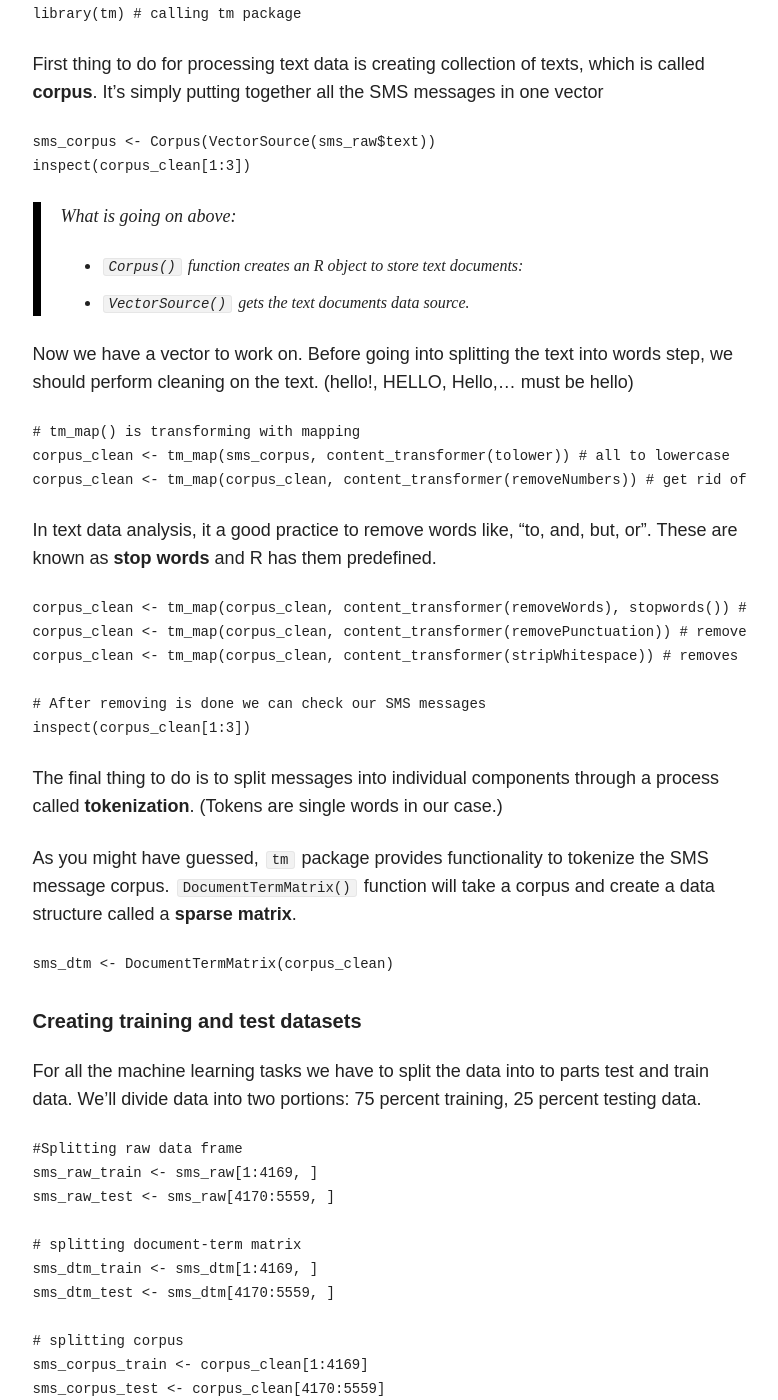
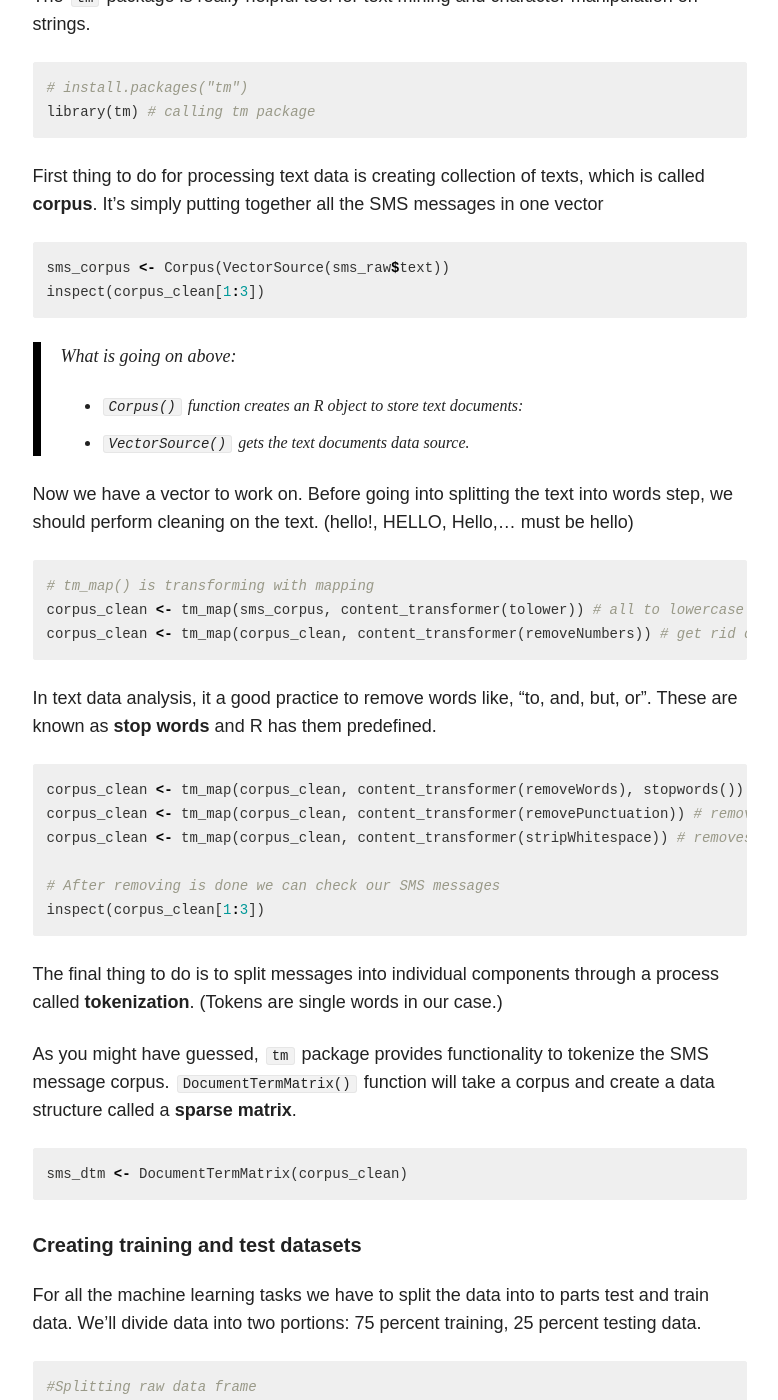
Before and after one commit to eneskemalergin/blog, a Jekyll site: the page built from _posts/blog/2016-06-01-classification_with_naive_bayes.md, in a window 1280 px wide and 1400 px high, scrolled down 5496 px. Shown: the whole window, without its empty margins (347-1125 px from the left). Built offline with Jekyll 4.4.1, drawn with Linux system fonts in a browser that asks for light colours; nearby versions of some CDN libraries; comment, search, counter and statistics services are not loaded; some of the changed text lies outside the part shown.

Commit message:
classification with naive bayes code snippets

````diff
--- a/_posts/blog/2016-06-01-classification_with_naive_bayes.md
+++ b/_posts/blog/2016-06-01-classification_with_naive_bayes.md
@@ -65,7 +65,7 @@ We can describe relationships between dependent events using __Bayes' theorem__.
 
 > Notation ```P(A|B)``` can be read as the probability of event A given that B is occured.
 
-```P(A|B)``` is also known as __conditional probability__, since the probability of A is dependent on what happend with event B.
+The ```P(A|B)``` is also known as __conditional probability__, since the probability of A is dependent on what happend with event B.
 
 ```
 P(A|B) = ( P(B|A)* P(A) )/ P(B) = P (A ∩ B) / P(B)
@@ -78,7 +78,7 @@ Addition to that we get word "Winner" is located in incoming message. The probab
 __Posterior probability__ measures how likely the message is to be spam, we can think of it as the left side of the equation.
 
 ```
-P(spam|Winner) = ( P(Winner|spam)*P(spam) ) / P(Winner)
+P(spam|Winner) = ( P(Winner|spam) * P(spam) ) / P(Winner)
 ```
 
 This is pretty much how commercial spam filters work nowadays, although they consider a much larger number of words simultaneously when computing the frequency and likelihood tables.
@@ -116,7 +116,7 @@ Let's try and see how well our spam filtering on SMS will do...
 
 The [source](https://raw.githubusercontent.com/brenden17/sklearnlab/master/spam/sms_spam.csv) contains text of SMS messages along with a label indicating whether the message is unwanted. __Junk are labeled as spam, and others labeled as ham.__
 
-```{r}
+```r
 # Getting the data from github source
 download.file(url="https://raw.githubusercontent.com/brenden17/sklearnlab/master/spam/sms_spam.csv", destfile="sms_spam.csv", method="curl")
 ```
@@ -124,7 +124,7 @@ download.file(url="https://raw.githubusercontent.com/brenden17/sklearnlab/master
 
 ### Step 2 - Exploring and Preparing the Data
 
-```{r}
+```r
 # adding the downloaded data to R
 sms_raw <- read.csv("./sms_spam.csv", stringsAsFactors = FALSE)
 str(sms_raw) # We have 2 variables, type and text
@@ -132,7 +132,7 @@ str(sms_raw) # We have 2 variables, type and text
 
 The ```type``` variable is currently a character vector. Since this is a categorical variable, it would be better to convert it to a factor:
 
-```{r}
+```r
 # Convert it to factor
 sms_raw$type <- factor(sms_raw$type)
 str(sms_raw$type)
@@ -144,7 +144,7 @@ Text data is really messy consists of words, numbers, spaces, and punctuation. W
 
 The ```tm``` package is really helpful tool for text mining and character manipulation on strings.
 
-```{r}
+```r
 # install.packages("tm")
 library(tm) # calling tm package
 ```
@@ -152,7 +152,7 @@ library(tm) # calling tm package
 
 First thing to do for processing text data is creating collection of texts, which is called __corpus__. It's simply putting together all the SMS messages in one vector
 
-```{r}
+```r
 sms_corpus <- Corpus(VectorSource(sms_raw$text))
 inspect(corpus_clean[1:3])
 ```
@@ -164,7 +164,7 @@ inspect(corpus_clean[1:3])
 Now we have a vector to work on. Before going into splitting the text into words step, we should perform cleaning on the text. (hello!, HELLO, Hello,... must be hello)
 
 
-```{r}
+```r
 # tm_map() is transforming with mapping
 corpus_clean <- tm_map(sms_corpus, content_transformer(tolower)) # all to lowercase
 corpus_clean <- tm_map(corpus_clean, content_transformer(removeNumbers)) # get rid of all numbers
@@ -172,7 +172,7 @@ corpus_clean <- tm_map(corpus_clean, content_transformer(removeNumbers)) # get r
 
 In text data analysis, it a good practice to remove words like, "to, and, but, or". These are known as __stop words__ and R has them predefined.
 
-```{r}
+```r
 corpus_clean <- tm_map(corpus_clean, content_transformer(removeWords), stopwords()) # remove all stopwords
 corpus_clean <- tm_map(corpus_clean, content_transformer(removePunctuation)) # removes all punctuation
 corpus_clean <- tm_map(corpus_clean, content_transformer(stripWhitespace)) # removes additional white space
@@ -186,7 +186,7 @@ The final thing to do is to split messages into individual components through a
 As you might have guessed, ```tm``` package provides functionality to tokenize the SMS message corpus. ```DocumentTermMatrix()``` function will take a corpus and create a data structure called a __sparse matrix__.
 
 
-```{r}
+```r
 sms_dtm <- DocumentTermMatrix(corpus_clean)
 ```
 
@@ -194,7 +194,7 @@ sms_dtm <- DocumentTermMatrix(corpus_clean)
 
 For all the machine learning tasks we have to split the data into to parts test and train data. We'll divide data into two portions: 75 percent training, 25 percent testing data.
 
-```{r}
+```r
 #Splitting raw data frame
 sms_raw_train <- sms_raw[1:4169, ]
 sms_raw_test <- sms_raw[4170:5559, ]
@@ -216,7 +216,7 @@ prop.table(table(sms_raw_test$type))
 ##### Visualizing text data - Word Cloud
  A word cloud is a way to visually depict the frequency at which words appear in text data. We will use ```wordcloud``` package to create this type of diagram.
 
-```{r}
+```r
 # install.packages("wordcloud")
 library(wordcloud)
 
@@ -226,7 +226,7 @@ wordcloud(sms_corpus_train, min.freq = 40, random.order = FALSE)
 
 We can also compare the clouds for SMS spam and ham using wordcloud diagram.
 
-```{r}
+```r
 # subset spam ones
 spam <- subset(sms_raw_train, type=="spam")
 
@@ -244,7 +244,7 @@ The last thing to do in the data preparation process is to transform the sparse
 Now we have around 7k features, since each word is a feature itself. We will reduce it by eliminating any words appear in less than five SMS message, or less than about 0.1 percent of records in the training data.
 
 
-```{r}
+```r
 # finding frequent words in more than 5 SMS using tm function
 sms_dict <- c(findFreqTerms(sms_dtm_train, 5) )
 
@@ -259,7 +259,7 @@ The training and test data now includes around 1200 features corresponding only
 
 Naive Bayes classifier is typically trained on data with categorical features. This poses a problem since the cells in the sparse matrix indicate a count of the times a word appears in a message. We should change this to a factor variable that simply indicates yes or no depending on wheather the words appears at all. Now let's define a function to do this job.
 
-```{r}
+```r
 convert_counts <- function(x) {
   x <- ifelse(x > 0, 1, 0)
   x <- factor(x, levels=c(0,1), labels=c("'No'", "'Yes'"))
@@ -280,7 +280,7 @@ After getting usable data format for our model, now we can setup our model to fi
 
 Naive Bayes implementation in R can be found in ```e1071``` package:
 
-```{r}
+```r
 # install.packages("e1071")
 library(e1071)
 ```
@@ -291,7 +291,7 @@
 
 __Building the classifier:__
 
-```m <- naiveBayes(train, class, laplace=0)```
+The syntax: ```m <- naiveBayes(train, class, laplace=0)```
 
 - _train_ is a data frame or matrix containing training data
 - _class_ is a factor vector with the class for each row in the training data
@@ -299,7 +299,7 @@ __Building the classifier:__
 
 __Making predictions:__
 
-```p <- predict(m, test, type="class")```
+The syntax: ```p <- predict(m, test, type="class")```
 
 - _m_ is a model trained by the ```naiveBayes()``` function
 - _test_ is a data frame or matrix containing test data with the same features as the training data used to build the classifier
@@ -308,7 +308,7 @@ __Making predictions:__
 
 Now let's build our model:
 
-```{r}
+```r
 sms_classifier <- naiveBayes(sms_train, sms_raw_train$type)
 ```
 
@@ -319,13 +319,13 @@
 
 The ```predict()``` function is used to make the predictions:
 
-```{r}
+```r
 sms_test_pred <- predict(sms_classifier, sms_test)
 ```
 
 To compare the predicted values to the actual values, we'll use the ```CrossTable()``` function in the ```gmodels``` package.
 
-```{r}
+```r
 library(gmodels)
 CrossTable(sms_test_pred, sms_raw_test$type,
            prop.chisq = FALSE, prop.t=FALSE,
````
